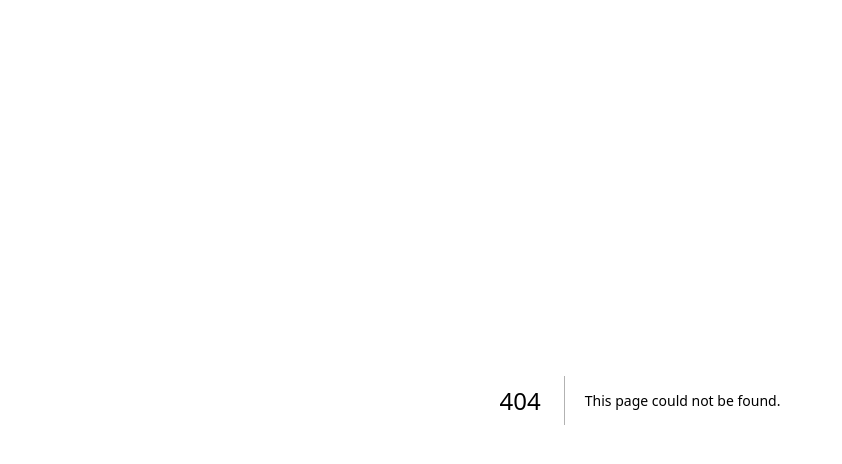
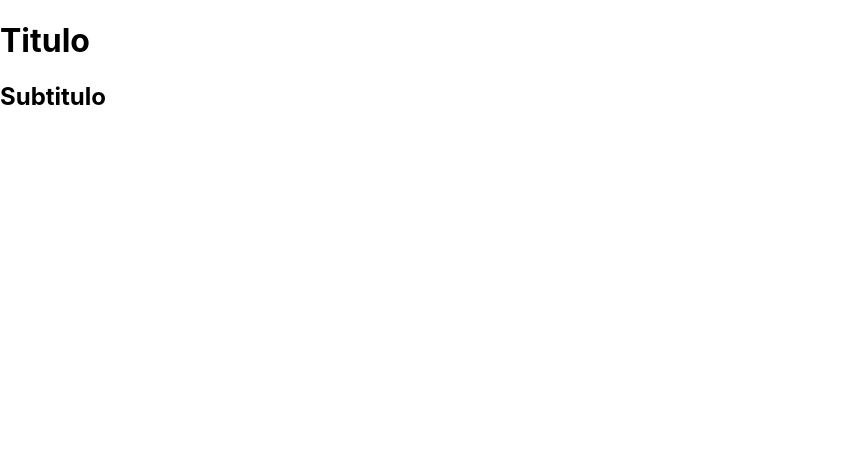
Before and after one commit to DiogoKenway/curso-nextjs, a Next.js app: page /basico/fragment2 in a window 1280 px wide. Before the commit this address had no page. Shown: the top 464 px of the page, without its empty margins (0-842 px from the left). Built offline with nearby package versions, Linux system fonts and the light colour scheme.

Commit message:
adding new file "Fragment2"

```diff
--- /dev/null
+++ b/pages/basico/fragment2.jsx
@@ -0,0 +1,9 @@
+export default function fragment() {
+    return (
+       <>
+            <h1>Titulo</h1>
+            <h2>Subtitulo</h2>
+       </>
+
+    )
+}
```
